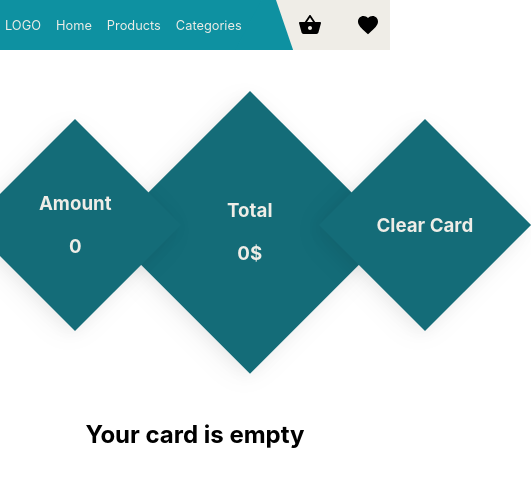
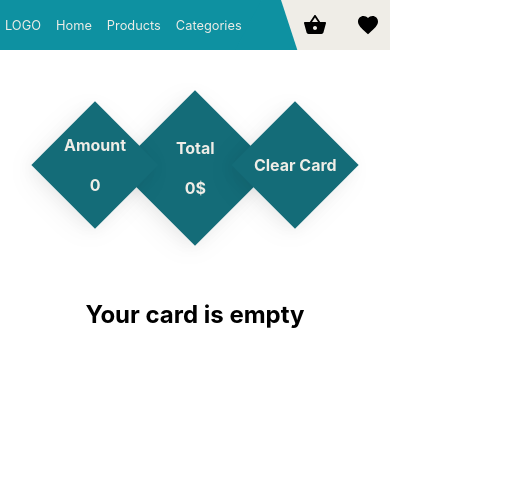
Before and after one commit to Shayan-retrocket/ecommerce-, a React (Create React App) app: page /basket in a window 390 px wide. Shown: the top 486 px of the page, 531 px wide, since content can reach past the window. Built offline with nearby package versions, Linux system fonts and the light colour scheme.

Commit message:
responsive done

```diff
--- a/src/components/basketItem.css
+++ b/src/components/basketItem.css
@@ -20,5 +20,26 @@
 	background-color: black;
 	padding: 10px 25px;
 	color: var(--bg);
+	border: none;
 	cursor: pointer;
 }
+@media screen and (max-width: 600px) {
+	.basketItemContainer {
+		width: 90%;
+		margin-bottom: 20px;
+		padding: 0px 10px;
+		padding-left: 0;
+		font-size: 1rem;
+	}
+	.basketItemContainer p {
+		font-size: 0.9rem;
+		text-align: center;
+	}
+	.basketItemContainer img {
+		height: auto;
+		width: 30%;
+	}
+	.basketItemContainer button {
+		padding: 5px 10px;
+	}
+}
--- a/src/components/categories.css
+++ b/src/components/categories.css
@@ -109,6 +109,7 @@
 		height: 50%;
 		left: 5%;
 		top: 0;
+		transform: translateY();
 	}
 	.categoryCard {
 		width: 45%;
--- a/src/components/pages/basket.css
+++ b/src/components/pages/basket.css
@@ -8,15 +8,11 @@
 .basketContainer h1 {
 	margin: 100px 0 50px 0;
 	height: 200px;
-	/* transform: rotate(45deg) translate(50%, 50%);
-	width: 200px;
-	z-index: -1;*/
 	background-color: var(--primary);
 	box-shadow: var(--shadow);
 }
 .basketShapes > div {
 	margin: 150px 0 70px 0;
-
 	width: 150px;
 	height: 150px;
 	/* border: 1px solid #000; */
@@ -51,3 +47,33 @@
 	flex-direction: column;
 	transform: rotate(-45deg);
 }
+@media screen and (max-width: 600px) {
+	.basketShapes > div {
+		margin: 120px 0 70px 0;
+		width: 90px;
+		height: 90px;
+	}
+	.basketShapes > div:last-child {
+		/* z-index: -1; */
+	}
+	.basketShapes > div:nth-child(2) {
+		width: 110px;
+		height: 110px;
+		transform: rotate(45deg) translate(-5px, -5px);
+	}
+	.basketShapes {
+		display: flex;
+		margin: 0 auto;
+		/* border: 1px solid #000; */
+	}
+	.basketShapes > div > div {
+		display: flex;
+		align-items: center;
+		justify-content: center;
+		flex-direction: column;
+		transform: rotate(-45deg);
+	}
+	.basketShapes > div h3 {
+		font-size: 1rem;
+	}
+}
--- a/src/components/pages/detail.css
+++ b/src/components/pages/detail.css
@@ -21,3 +21,18 @@
 .detailText > * {
 	margin: 15px 0;
 }
+@media screen and (max-width: 600px) {
+	.detail {
+		flex-direction: column;
+		width: 80%;
+		text-align: center;
+		padding-right: 0;
+	}
+	.detail img {
+		width: 100%;
+		margin-right: 0;
+	}
+	.detailText {
+		padding: 0 10px;
+	}
+}
--- a/src/components/pages/likes.css
+++ b/src/components/pages/likes.css
@@ -9,3 +9,11 @@
 .likeContainer h1 {
 	margin-bottom: 50px;
 }
+@media screen and (max-width: 600px) {
+	.likeContainer {
+		margin-top: 100px !important;
+	}
+	.likeContainer h1 {
+		margin-bottom: 30px;
+	}
+}
--- a/src/components/pages/list.css
+++ b/src/components/pages/list.css
@@ -18,3 +18,8 @@
 	align-items: flex-start;
 	justify-content: space-between;
 }
+@media screen and (max-width: 600px) {
+	.listContainerParent {
+		margin-top: 50px;
+	}
+}
--- a/src/components/ui/nav.css
+++ b/src/components/ui/nav.css
@@ -64,4 +64,7 @@
 	.ShoppingBasket {
 		margin-right: 5px;
 	}
+	#ShoppingBasket {
+		margin-right: 5px;
+	}
 }
```
